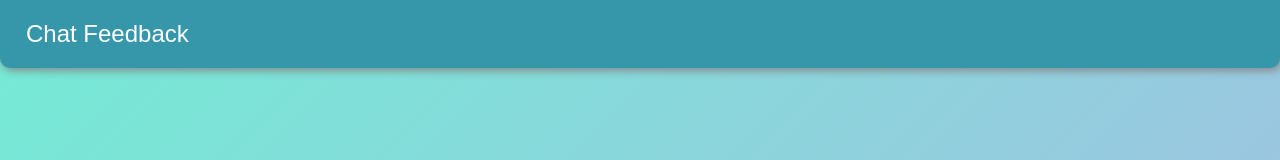
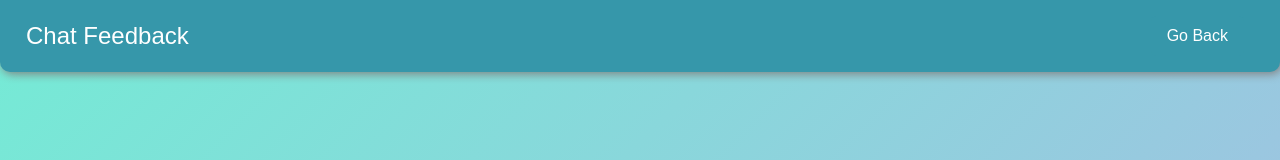
Before and after one commit to MT-GC-Open-Soft-2025/OpenSoft-VibemeterApp, a React (Create React App) app: page /feedback in a window 1280 px wide. Shown: the top 160 px of the page. Built offline with nearby package versions, Linux system fonts and the light colour scheme; the HTML template or start-up script is replaced by a standard one.

Commit message:
feedback butto added

```diff
--- a/src/components/ButtonComponent.js
+++ b/src/components/ButtonComponent.js
@@ -1,5 +1,6 @@
 import React from "react";
 import { useNavigate } from "react-router-dom";
+
 
 const ButtonComponent = ({ label }) => {
   const navigate = useNavigate();
--- a/src/pages/AdminPage/AdminPage.css
+++ b/src/pages/AdminPage/AdminPage.css
@@ -266,3 +266,39 @@ html {
   #icon {
     width:60%;
   }
+
+  .btn {
+    display: inline-block;
+    padding: 10px 20px;
+    font-size: 16px;
+    font-weight: 600;
+    text-align: center;
+    text-decoration: none;
+    color: white;
+    background-color: #28a745;
+    border: none;
+    border-radius: 5px;
+    cursor: pointer;
+    transition: all 0.3s ease-in-out;
+  }
+
+  .btn:hover {
+    background-color: #218838;
+  }
+
+  .btn:active {
+    transform: scale(0.98);
+  }
+
+  .fadeIn.fourth {
+    animation: fadeIn 1s ease-in-out;
+  }
+
+  @keyframes fadeIn {
+    from {
+      opacity: 0;
+    }
+    to {
+      opacity: 1;
+    }
+  }
--- a/src/pages/AdminPage/AdminPage.jsx
+++ b/src/pages/AdminPage/AdminPage.jsx
@@ -2,7 +2,7 @@ import React from "react";
 import "bootstrap/dist/css/bootstrap.min.css"; // Import Bootstrap CSS
 import "./AdminPage.css"
 import bot from "../../Assets/bot.png";
-// import Button from "../../components/samplecomponent";
+import ButtonComponent from "../../components/ButtonComponent";
 
 const AdminPage = () => {
   return (
@@ -13,4 +13,7 @@ const AdminPage = () => {
   );
 };
 
+{/* Link to Feedback Page */}
+<ButtonComponent label="Give Feedback" />
+
 export default AdminPage;
--- a/src/pages/Feedbackpage/Feedbackpage.css
+++ b/src/pages/Feedbackpage/Feedbackpage.css
@@ -130,3 +130,23 @@
     margin-bottom: 10px;
   }
 }
+
+.go-back-btn {
+  background-color: #3697aa;
+  color: white;
+  padding: 8px 16px;
+  border: none;
+  border-radius: 5px;
+  cursor: pointer;
+  margin-left: auto;
+  margin-right: 20px;
+  transition: background-color 0.3s;
+}
+
+.go-back-btn:hover {
+  background-color: #2b7e8b;
+}
+
+.go-back-btn:focus {
+  outline: none;
+}
--- a/src/pages/Feedbackpage/Feedbackpage.jsx
+++ b/src/pages/Feedbackpage/Feedbackpage.jsx
@@ -1,7 +1,10 @@
 import React, { useState } from 'react';
+import { useNavigate } from 'react-router-dom';
 import './Feedbackpage.css';
 
 const FeedbackPage = () => {
+  const navigate = useNavigate();
+
   // Array of conversation IDs and corresponding feedback and summary messages
   const conversations = [
     { id: 'CONV001', feedback: 'Great assistance provided.', summary: 'Helped with account setup.' },
@@ -39,6 +42,11 @@ const FeedbackPage = () => {
     setSelectedIndex(index);
   };
 
+  // Handle go back to admin page
+  const handleGoBack = () => {
+    navigate('/admin');
+  };
+
   // Slice conversations based on the current page
   const currentConversations = conversations.slice(
     currentPage * messagesPerPage,
@@ -50,6 +58,7 @@ const FeedbackPage = () => {
       {/* Navbar integrated into the feedback wrapper */}
       <nav className='navbar'>
         <div className='nav-content'>Chat Feedback</div>
+        <button className='go-back-btn' onClick={handleGoBack}>Go Back</button>
       </nav>
 
       <div className='feedback-container'>
--- a/src/pages/Loginpage/LoginPage.jsx
+++ b/src/pages/Loginpage/LoginPage.jsx
@@ -3,7 +3,7 @@ import { useNavigate } from "react-router-dom";
 import "bootstrap/dist/css/bootstrap.min.css";
 import "./LoginPage.css";
 import bot from "../../Assets/bot.png";
-import ButtonComponent from "../../components/ButtonComponent"; // Adjust path if needed
+
 
 const LoginPage = () => {
   const navigate = useNavigate();
@@ -44,8 +44,7 @@ const LoginPage = () => {
           />
         </form>
 
-        {/* Link to Feedback Page */}
-        <ButtonComponent label="Give Feedback" />
+
 
 
         <div id="formFooter">
```
